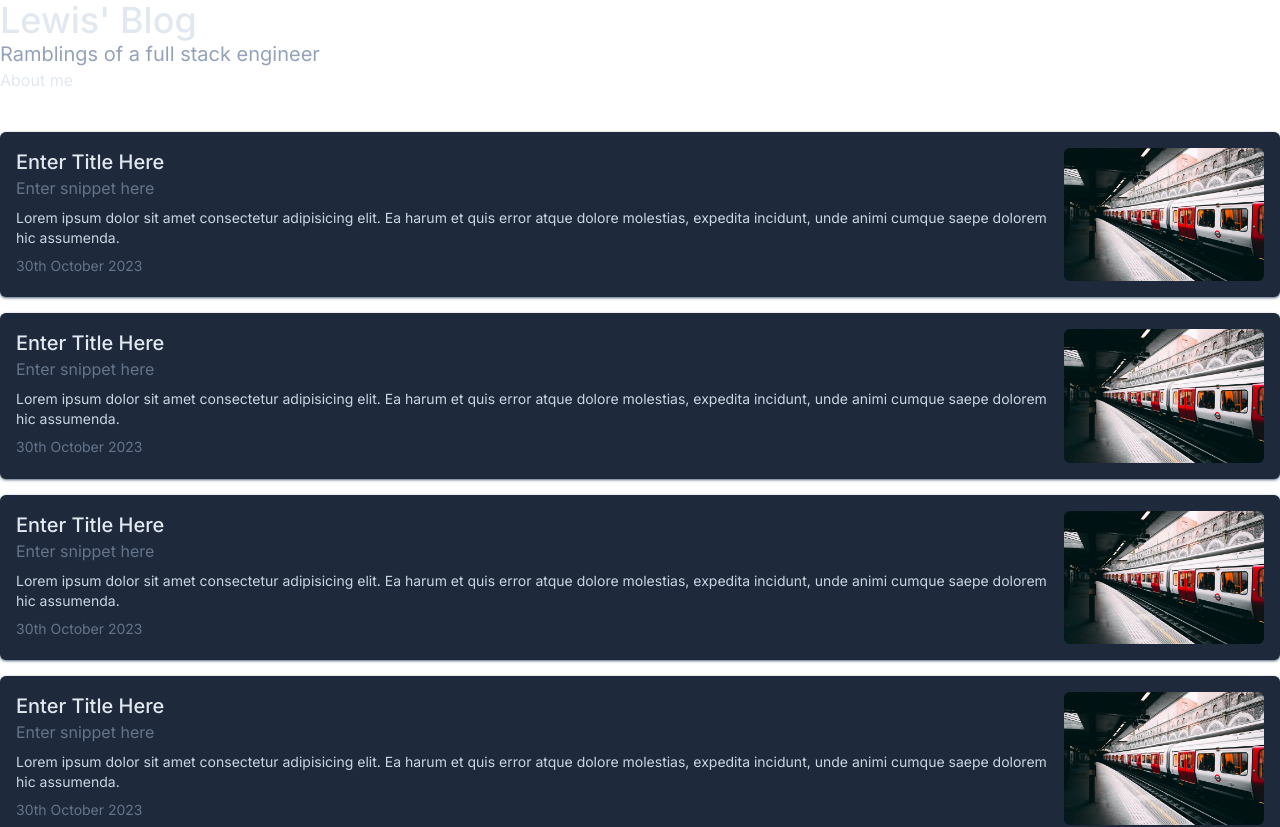
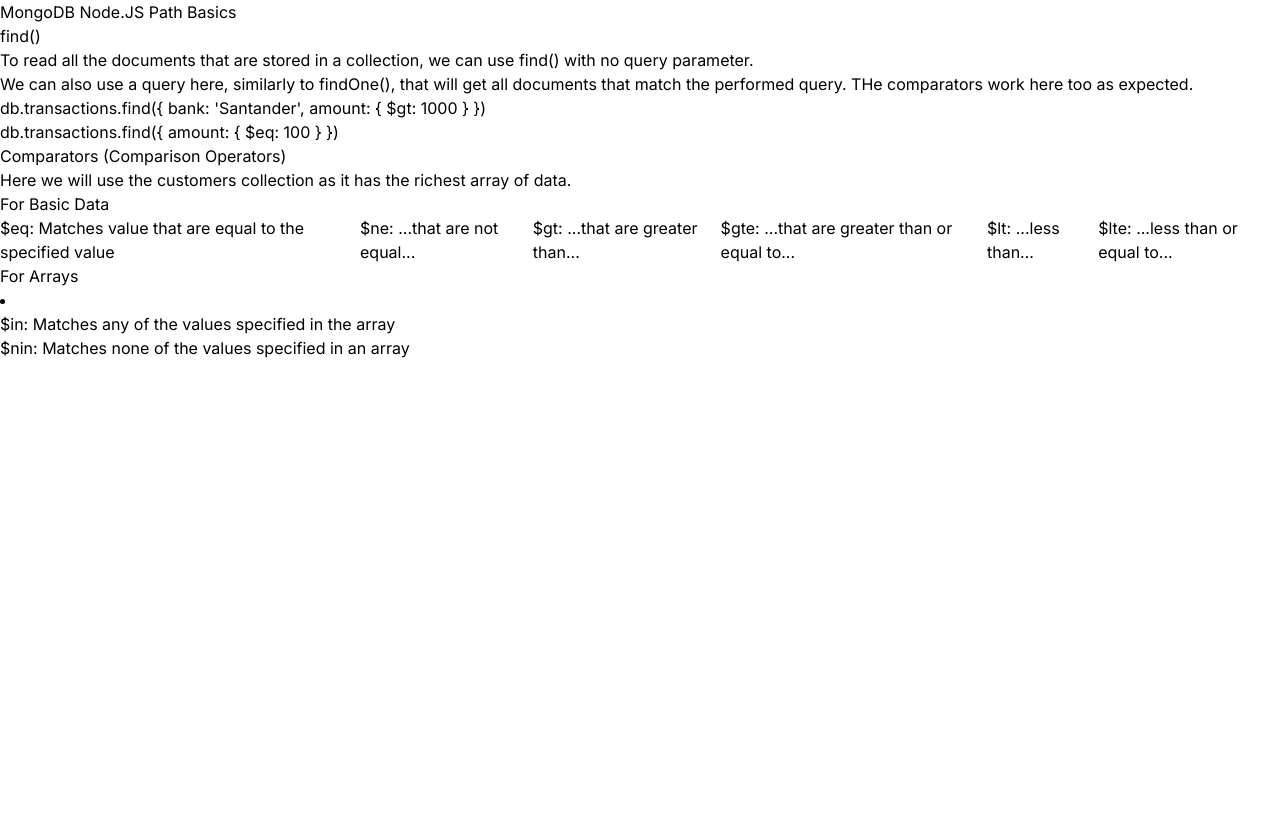
Before and after one commit to LMBroadhurst/CRYPTO_SUPERAPP, a Next.js app: page /mongodb/blog in a window 1280 px wide. Shown: the top 827 px of the page. After the commit the page ends 800 px from the top, so only its background shows below. Built offline with nearby package versions, Linux system fonts and the light colour scheme.

Commit message:
fixed some errors about p tags

```diff
--- a/app/api/transactions/getAll.ts
+++ b/app/api/accounts/route.ts
@@ -1,14 +1,14 @@
 import clientPromise from '../../../lib/mongodb'
 
-export default async function (req: any, res: any) {
+export default async function GET(req: any, res: any) {
     try {
         const client = await clientPromise
         const db = client.db('sample_analytics')
 
+        // limited to 100
         const accounts = await db
-            .collection('transactions')
+            .collection('accounts')
             .find({})
-            .sort({metacritic: -1})
             .limit(100)
             .toArray()
 
--- a/app/api/accounts/getAll.ts
+++ b/app/api/customers/route.ts
@@ -1,14 +1,14 @@
 import clientPromise from '../../../lib/mongodb'
 
-export default async function (req: any, res: any) {
+export default async function GET(req: any, res: any) {
     try {
         const client = await clientPromise
         const db = client.db('sample_analytics')
 
-        // limited to 100
         const accounts = await db
-            .collection('accounts')
+            .collection('customers')
             .find({})
+            .sort({ metacritic: -1 })
             .limit(100)
             .toArray()
 
--- a/app/api/customers/getAll.ts
+++ b/app/api/transactions/route.ts
@@ -1,14 +1,14 @@
 import clientPromise from '../../../lib/mongodb'
 
-export default async function (req: any, res: any) {
+export default async function GET(req: any, res: any) {
     try {
         const client = await clientPromise
         const db = client.db('sample_analytics')
 
         const accounts = await db
-            .collection('customers')
+            .collection('transactions')
             .find({})
-            .sort({metacritic: -1})
+            .sort({ metacritic: -1 })
             .limit(100)
             .toArray()
 
--- a/app/globals.css
+++ b/app/globals.css
@@ -1,7 +1,3 @@
 @tailwind base;
 @tailwind components;
 @tailwind utilities;
-
-/* .shadow1 {
-    box-shadow: #2dd4bf 0px 2px 8px;
-} */
--- a/app/layout.tsx
+++ b/app/layout.tsx
@@ -13,7 +13,7 @@ export const metadata: Metadata = {
 export default function RootLayout({ children }: { children: React.ReactNode }) {
 
     return <html lang="en">
-        <body className={`text-slate-50 bg-slate-900 flex flex-col ${inter.className}`}>
+        <body className={inter.className}>
             {children}
         </body>
     </html>
--- a/app/mongodb/blog/page.tsx
+++ b/app/mongodb/blog/page.tsx
@@ -1,29 +1,26 @@
-import BlogArticleCard from '@/components/blog/BlogArticleCard'
-import React from 'react'
+'use client'
+import Comparators from '@/components/mongodb/crud/Comparators'
+import FindOne from '@/components/mongodb/crud/Find'
+import axios from 'axios'
+import React, {useEffect, useState} from 'react'
 
 const index = () => {
+    async function callApi() {
+        // const { data: accounts } = await axios.get("/api/accounts/getAll")
+        // console.log(accounts)
+        // const { data: transactions } = await axios.get("/api/transactions/getAll")
+        // console.log(transactions)
+        // const { data: customers } = await axios.get("/api/customers/getAll")
+        // console.log(customers)
+    }
+
     return (
-        <main className="bg-slate-900 text-slate-200">
-            <section className="flex flex-col gap-10 mx-auto md:p-20 lg:w-[800px]">
-                <div className="flex flex-col items-start">
-                    <h1 className="text-4xl font-medium">Lewis' Blog</h1>
-                    <span className="text-xl text-slate-400">
-                        Ramblings of a full stack engineer
-                    </span>
-                    <span className=" text-slate-600 hover:text-orange-400 hover:cursor-pointer">
-                        About me
-                    </span>
-                </div>
+        <main>
+            <h1>MongoDB Node.JS Path Basics</h1>
 
-                <section className="flex flex-col gap-4">
-                    <BlogArticleCard />
-                    <BlogArticleCard />
-                    <BlogArticleCard />
-                    <BlogArticleCard />
-                    <BlogArticleCard />
-                    <BlogArticleCard />
-                </section>
-            </section>
+            <FindOne />
+
+            <Comparators />
         </main>
     )
 }
--- a/app/mongodb/page.tsx
+++ b/app/mongodb/page.tsx
@@ -2,8 +2,7 @@ import BlogArticleCard from '@/components/blog/BlogArticleCard'
 import React from 'react'
 
 const index = () => {
-    return (
-        <main className="bg-slate-900 text-slate-200">
+    return <main className="bg-slate-900 text-slate-200">
         <section className="flex flex-col gap-10 mx-auto md:p-20 lg:w-[800px]">
             <div className="flex flex-col items-start">
                 <h1 className="text-4xl font-medium">Lewis' Blog</h1>
@@ -25,7 +24,6 @@ const index = () => {
             </section>
         </section>
     </main>
-    )
 }
 
 export default index
--- a/components/global/Card.tsx
+++ b/components/global/ContentPreview.tsx
@@ -1,5 +1,5 @@
-import React, {FC} from 'react'
-import {StaticImageData} from 'next/image'
+import React, { FC } from 'react'
+import { StaticImageData } from 'next/image'
 import Chip from './Chip'
 import Link from 'next/link'
 
@@ -33,7 +33,7 @@ const ContentPreview: FC<OwnProps> = ({
                         {title}
                     </h3>
 
-                    <p className="">{description}</p>
+                    <section>{description}</section>
 
                     <img src={image?.src} alt="" className="rounded-md" />
 
--- a/components/home/ContentView.tsx
+++ b/components/home/ContentView.tsx
@@ -5,7 +5,7 @@ import ERC20 from './assets/ERC20.webp'
 import TAILWIND from './assets/Tailwind.jpg'
 import FLEXBOX from './assets/Flexbox.jpg'
 import { CardContents } from '@/components/home/HomeTypes'
-import ContentPreview from '../global/Card'
+import ContentPreview from '../global/ContentPreview'
 
 const publishedContentPreview: CardContents[] = [
     {
--- a/components/home/PortfolioView.tsx
+++ b/components/home/PortfolioView.tsx
@@ -1,9 +1,9 @@
 import React from 'react'
-import ContentPreview from '../global/Card'
+import ContentPreview from '../global/ContentPreview'
 import CODERCOMMERCE from './assets/CODERCOMMERCE.png'
 import LEVELGROUND from './assets/LEVELGROUND.png'
 import KENTCDODDS from './assets/KENTCDODDS.png'
-import {CardContents} from '@/components/home/HomeTypes'
+import { CardContents } from '@/components/home/HomeTypes'
 
 const contentToRender: CardContents[] = [
     {
@@ -84,7 +84,7 @@ const Portfolio = () => {
                     </p>
 
                     {contentToRender.map(project => {
-                        const {url, title, description, date, image, tags} =
+                        const { url, title, description, date, image, tags } =
                             project
 
                         return (
```
Also changed, not shown: app/mongodb/index.tsx (deleted, +0 -28 lines), app/mongodb/blog/readme.md (deleted). Lines whose indentation alone changed are shown as unchanged.
